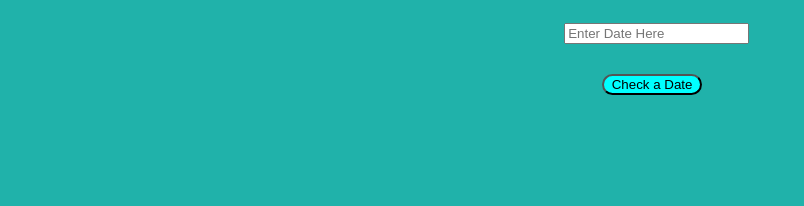
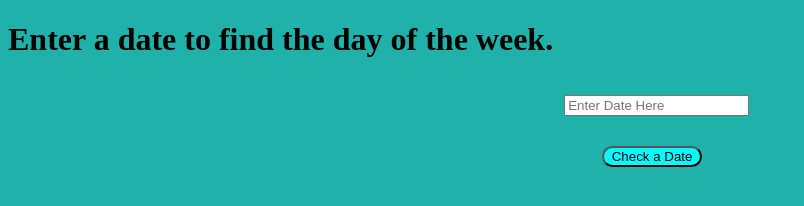
Before and after one commit to Hc165100/Day-Finder, a website built with Parcel: page index.html in a window 1280 px wide. Shown: the top 206 px of the page, without its empty margins (0-804 px from the left). Built offline with nearby package versions, Linux system fonts and the light colour scheme.

Commit message:
Update index.html

```diff
--- a/index.html
+++ b/index.html
@@ -7,6 +7,7 @@
 
   <body>
     <div>
+      <h1>Enter a date to find the day of the week.</h1>
       <input id="inputDate" placeholder="Enter Date Here" />
       <button onClick="dateFind()">Check a Date</button>
       <section id="dateWindow"></section>
```
